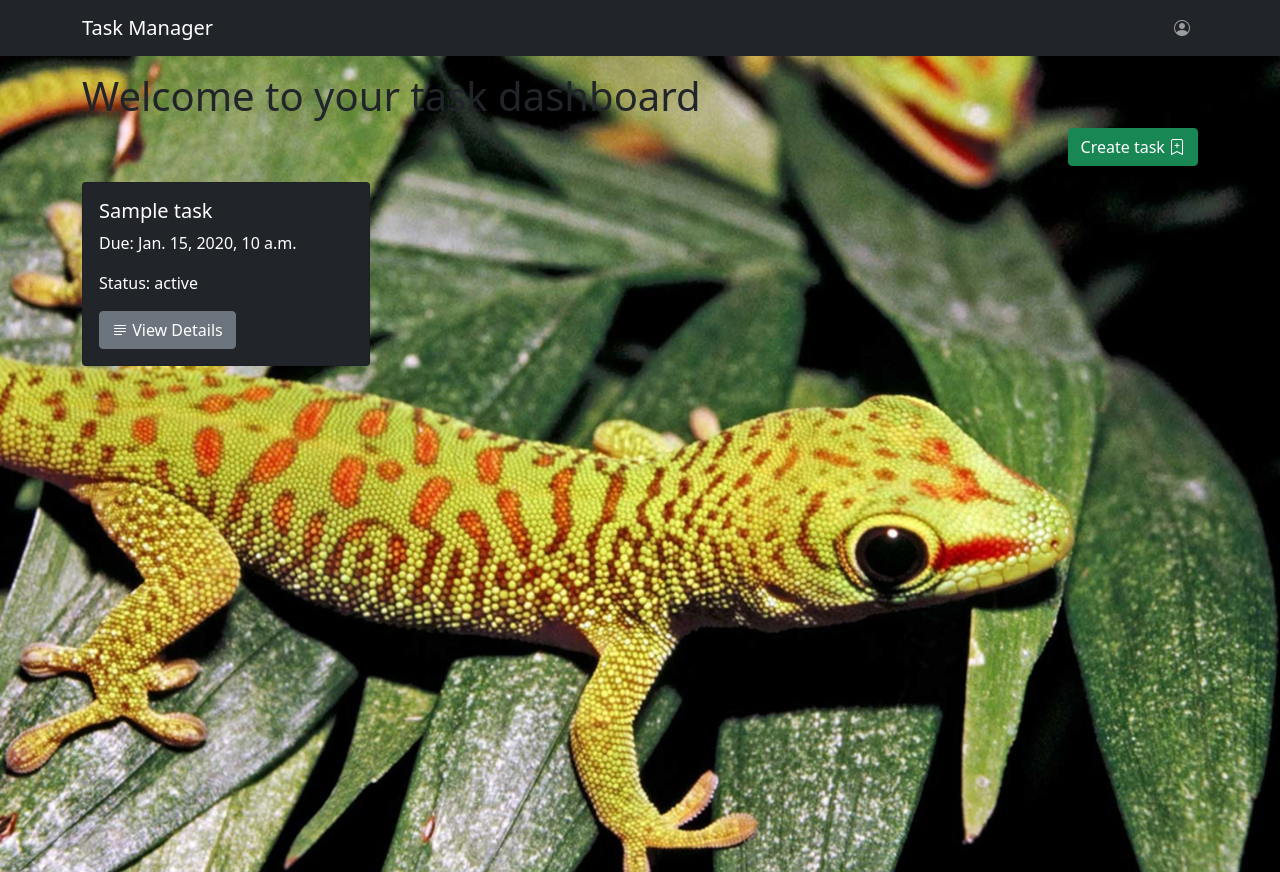
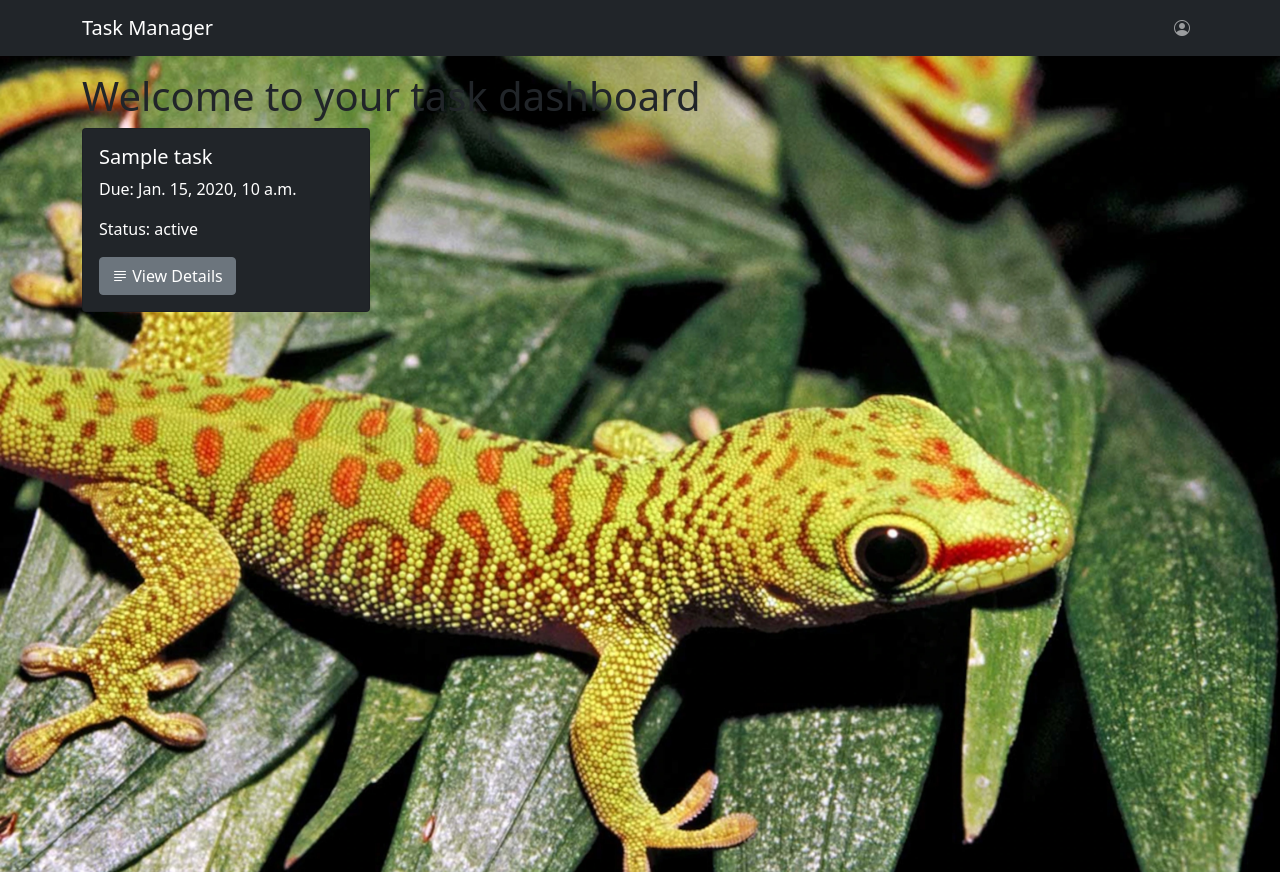
Before and after one commit to Minhaj2911/Gecko, a Django app: template Gecko/tasks/templates/task_dashboard.html in a window 1280 px wide. Run offline with Django 4.2, Linux system fonts and the light colour scheme; the template is opened without the code that fills it: most values are stand-ins (such as "Sample title", 1, 10 or a date in 2020); some libraries are stand-ins or nearby versions.

Commit message:
Remove create task button from task dashboard

```diff
--- a/Gecko/tasks/templates/task_dashboard.html
+++ b/Gecko/tasks/templates/task_dashboard.html
@@ -4,15 +4,6 @@
   <div class="row">
     <div class="col-12">
       <h1>Welcome to your task dashboard {{ user.username }}</h1>
-      <div class="d-flex justify-content-end mb-3">
-        <form action="{% url 'create_task'%}" method="post">
-          {% csrf_token %}
-          {{ form.as_p }}
-          <button type="submit" class="btn btn-success">
-            Create task <i class="bi bi-bookmark-plus"></i>
-          </button>
-        </form>
-      </div>
       <div class="row">
         {% if user_tasks%}
           {% for task in user_tasks %}
```
